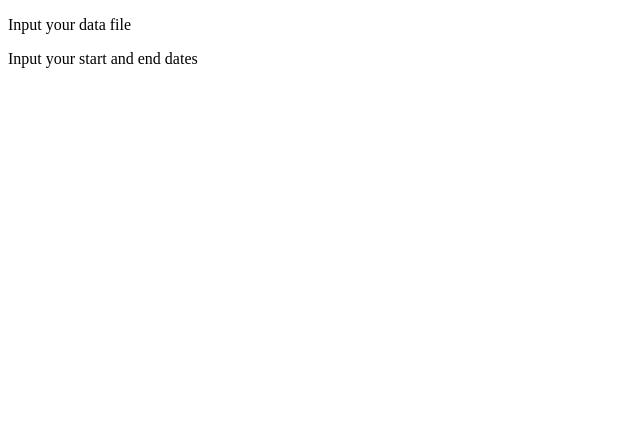
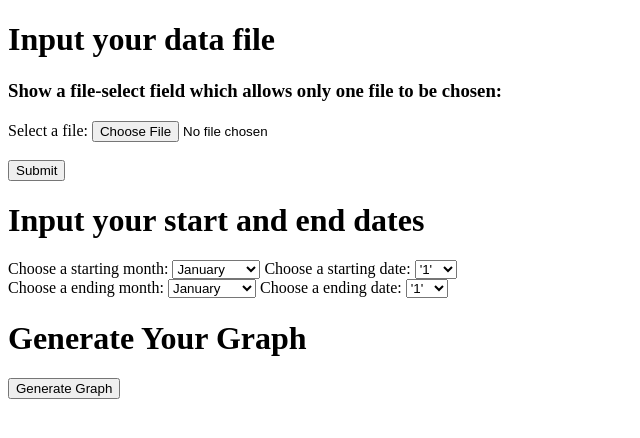
Before and after one commit to hwetsman/FreeStyleLibre_Graph, a Flask app: page / in a window 1280 px wide. Shown: the top 438 px of the page, without its empty margins (0-640 px from the left). Run offline with Flask 2, Linux system fonts and the light colour scheme.

Commit message:
html: add input choices to skeleton of input.html

```diff
--- a/templates/input.html
+++ b/templates/input.html
@@ -2,11 +2,75 @@
 <title>Input Your Data</title>
 <div>
     <p>
-        Input your data file
+        <h1>Input your data file</h1>
+    </p>
+
+
+    <h3>Show a file-select field which allows only one file to be chosen:</h3>
+    <form action="/action_page.php">
+      <label for="myfile">Select a file:</label>
+      <input type="file" id="myfile" name="myfile"><br><br>
+      <input type="submit">
+    </form>
+
+</div>
+
+<div>
+        <p>
+            <h1>Input your start and end dates</h1>
         </p>
-    </div>
+</div>
 <div>
-    <p>
-        Input your start and end dates
-        </p>
-    </div>
+
+        <label for="start_month">Choose a starting month:</label>
+        <select name="start_month" id="start_month">
+            <option value="jan">January</option>
+            <option value="feb">February</option>
+            <option value="mar">March</option>
+            <option value="apr">April</option>
+            <option value="may">May</option>
+            <option value="jun">June</option>
+            <option value="jul">July</option>
+            <option value="aug">August</option>
+            <option value="sep">September</option>
+            <option value="oct">October</option>
+            <option value="nov">November</option>
+            <option value="dec">December</option>
+        </select>
+        <label for="start_day">Choose a starting date:</label>
+        <select name="start_day" id="start_day">
+            <option value='1'>'1'</option>
+            <option value='15'>'15'</option>
+            <option value='31'>'31'</option>
+        </select>
+</div>
+
+
+<div>
+
+        <label for="end_month">Choose a ending month:</label>
+        <select name="end_month" id="end_month">
+            <option value="jan">January</option>
+            <option value="feb">February</option>
+            <option value="mar">March</option>
+            <option value="apr">April</option>
+            <option value="may">May</option>
+            <option value="jun">June</option>
+            <option value="jul">July</option>
+            <option value="aug">August</option>
+            <option value="sep">September</option>
+            <option value="oct">October</option>
+            <option value="nov">November</option>
+            <option value="dec">December</option>
+        </select>
+        <label for="end_day">Choose a ending date:</label>
+        <select name="end_day" id="end_day">
+            <option value='1'>'1'</option>
+            <option value='15'>'15'</option>
+            <option value='31'>'31'</option>
+        </select>
+</div>
+<div>
+    <h1>Generate Your Graph</h1>
+    <button type="button">Generate Graph</button>
+</div>
```
